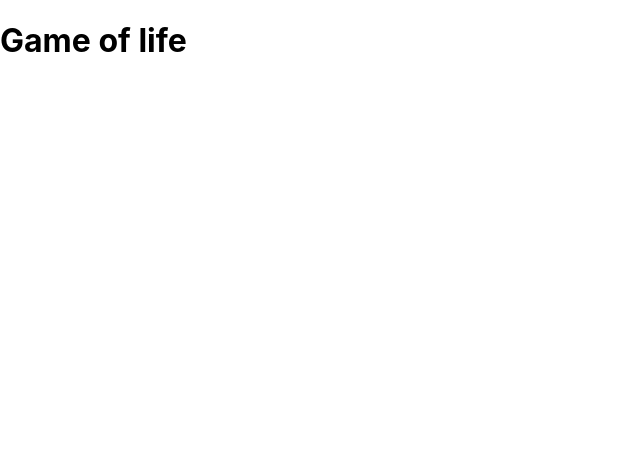
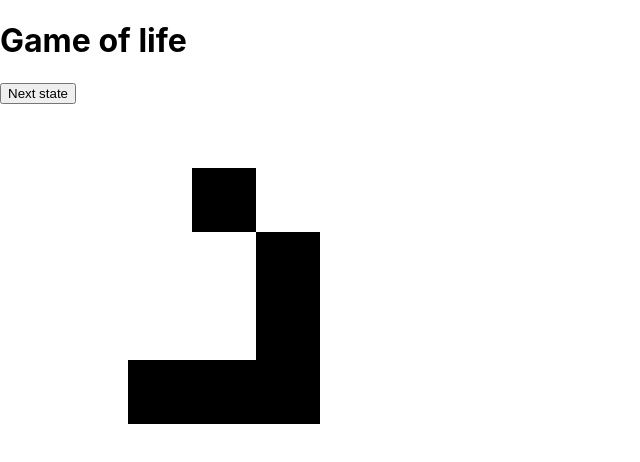
Before and after one commit to tatianainama/game-of-life, a React (Create React App) app: page / in a window 1280 px wide. Shown: the top 462 px of the page, without its empty margins (0-640 px from the left). Built offline with nearby package versions, Linux system fonts and the light colour scheme.

Commit message:
Create Board component

```diff
--- a/src/App.tsx
+++ b/src/App.tsx
@@ -1,14 +1,28 @@
-import React from 'react';
-import { mkBoard, mkRandomState, printBoard, mkNextBoardState } from 'gameOfLife';
+import React, { useState } from 'react';
+import { printQtBoard, mkNextBoardState } from 'gameOfLife';
+import Board from 'Board';
 
 export const App = () => {
-  const board = mkBoard(5, 5, () => mkRandomState(2));
-  printBoard(board);
+  const [ board, setBoard ] = useState(
+    [
+      [0, 0, 0, 0, 0, 0],
+      [0, 0, 0, 1, 0, 0],
+      [0, 0, 0, 0, 1, 0],
+      [0, 0, 0, 0, 1, 0],
+      [0, 0, 1, 1, 1, 0],
+      [0, 0, 0, 0, 0, 0]
+    ]
+  );
+
+  printQtBoard(board);
   const board2 = mkNextBoardState(board);
-  printBoard(board2);
+  printQtBoard(board2);
+  printQtBoard(mkNextBoardState(board2));
   return (
     <div className="App">
       <h1>Game of life</h1>
+      <button type='button' onClick={() => setBoard(mkNextBoardState(board))}>Next state</button>
+      <Board board={board} />
     </div>
   );
 }
--- /dev/null
+++ b/src/Board.tsx
@@ -0,0 +1,36 @@
+import React, { CSSProperties } from 'react';
+import { Board as BoardType } from 'gameOfLife';
+
+type BoardProps = {
+  board: BoardType
+}
+
+export const Board: React.FunctionComponent<BoardProps> = ({ board }) => {
+  const rowStyle: CSSProperties = {
+    display: 'flex',
+    height: '64px'
+  };
+
+  const cellStyle = (col: number): CSSProperties => ({
+    width: '64px',
+    backgroundColor: col ? 'black' : 'white'
+  });
+
+  return (
+    <div>
+      {
+        board.map((row, i) => (
+          <div key={i} style={rowStyle}>
+            {
+              row.map((col, j) => (
+                <div key={j} style={cellStyle(col)}></div>
+              ))
+            }
+          </div>
+        ))
+      }
+    </div>
+  )
+}
+
+export default Board;
--- a/src/gameOfLife.ts
+++ b/src/gameOfLife.ts
@@ -1,5 +1,5 @@
 
-type Board = Array<Array<number>>;
+export type Board = Array<Array<number>>;
 type Neighbors = Array<number>;
 
 enum NeighborState {
@@ -25,6 +25,10 @@ export const mkRandomState = (max: number) => {
 
 export const printBoard = (board: Board) => {
   console.log(`${board.map(row => row.join(' ')).join('\n')}`);
+}
+
+export const printQtBoard = (board: Board) => {
+  console.log(`${board.map(row => row.map(x => x ? '#' : ' ').join(' ')).join('\n')}`)
 }
 
 export const getNeighbors = (board: Board) => (x: number, y: number): Neighbors => {
@@ -77,5 +81,6 @@ export default {
   printBoard,
   getNeighbors,
   mkDelta,
-  mkNextBoardState
+  mkNextBoardState,
+  printQtBoard
 }
```
